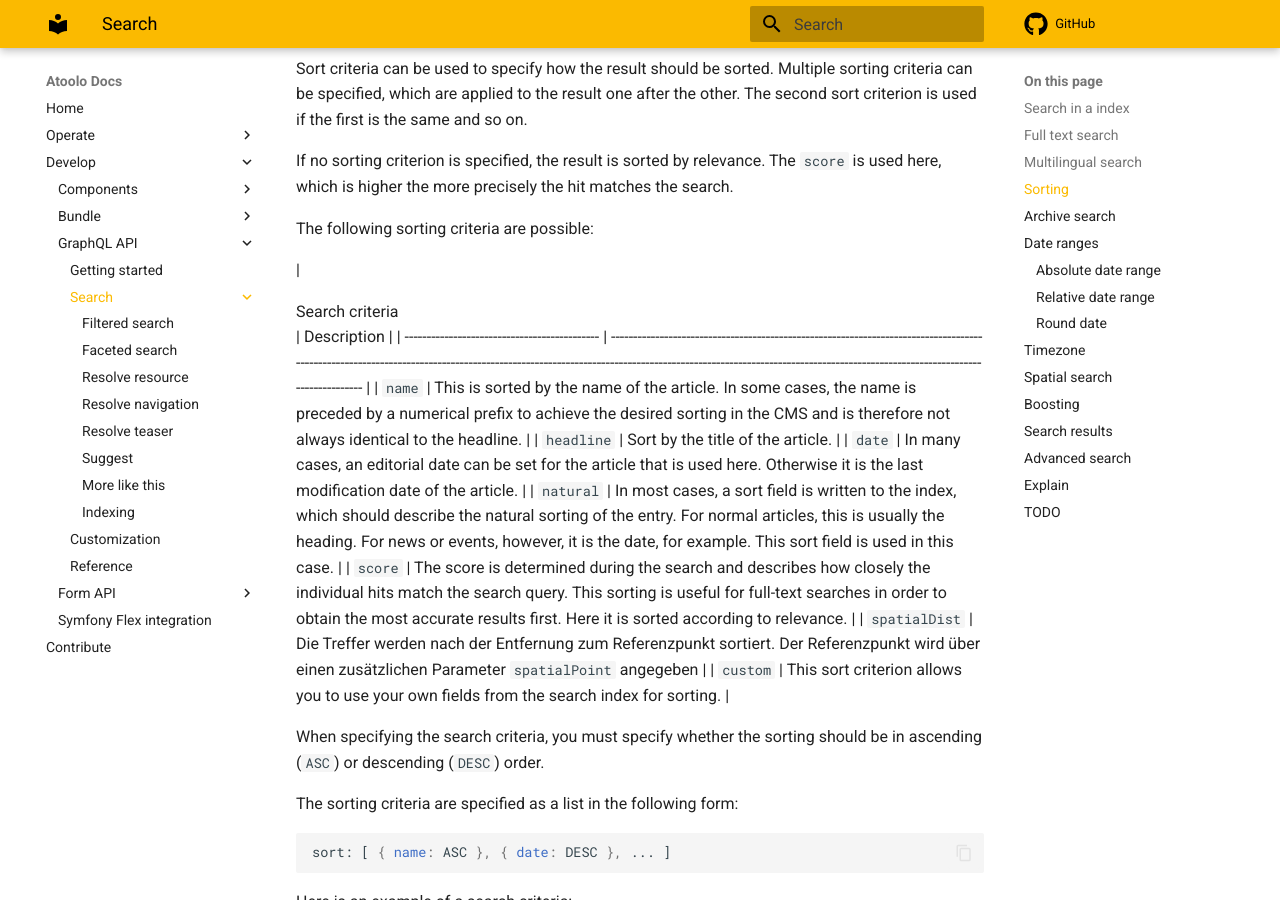
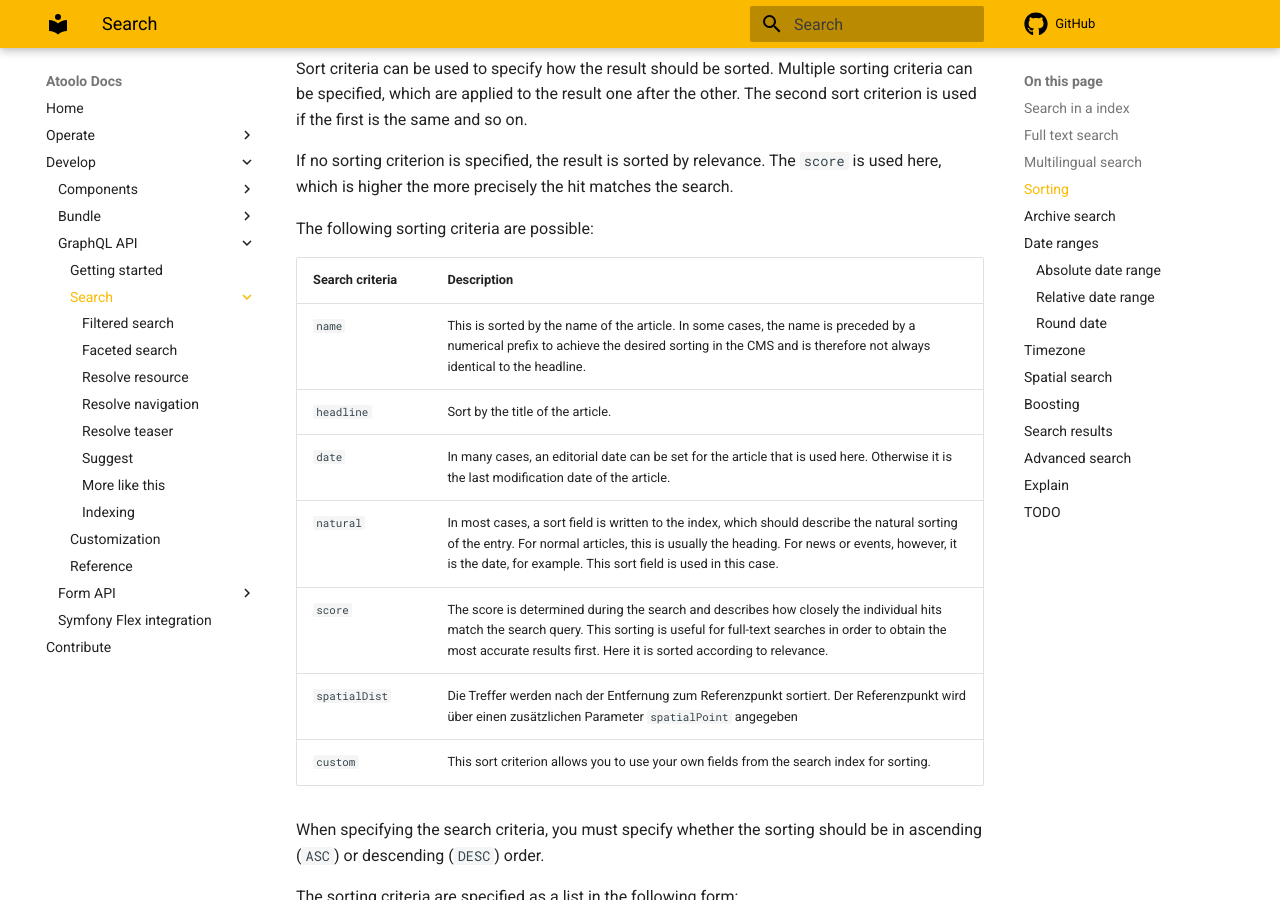
Before and after one commit to sitepark/atoolo-docs, an MkDocs documentation site: the page built from docs/develop/graphql/search/index.md, in a window 1280 px wide and 900 px high, scrolled down 2564 px. Built offline with MkDocs 1.6.1 and Material for MkDocs 9.7.7, drawn with Linux system fonts in a browser that asks for light colours; comment, search, counter and statistics services are not loaded; some of the changed lines change nothing that is shown.

Commit message:
fix: graphql sorting table

```diff
--- a/docs/develop/graphql/search/index.md
+++ b/docs/develop/graphql/search/index.md
@@ -106,16 +106,15 @@ If no sorting criterion is specified, the result is sorted by relevance. The `sc
 
 The following sorting criteria are possible:
 
-| <div style="width:8
-em">Search criteria</div> | Description |
+| <div style="width:8em">Search criteria</div> | Description                                                                                                                                                                                                                                                    |
 | -------------------------------------------- | -------------------------------------------------------------------------------------------------------------------------------------------------------------------------------------------------------------------------------------------------------------- |
-| `name` | This is sorted by the name of the article. In some cases, the name is preceded by a numerical prefix to achieve the desired sorting in the CMS and is therefore not always identical to the headline. |
-| `headline` | Sort by the title of the article. |
-| `date` | In many cases, an editorial date can be set for the article that is used here. Otherwise it is the last modification date of the article. |
-| `natural` | In most cases, a sort field is written to the index, which should describe the natural sorting of the entry. For normal articles, this is usually the heading. For news or events, however, it is the date, for example. This sort field is used in this case. |
-| `score` | The score is determined during the search and describes how closely the individual hits match the search query. This sorting is useful for full-text searches in order to obtain the most accurate results first. Here it is sorted according to relevance. |
-| `spatialDist` | Die Treffer werden nach der Entfernung zum Referenzpunkt sortiert. Der Referenzpunkt wird über einen zusätzlichen Parameter `spatialPoint` angegeben |
-| `custom` | This sort criterion allows you to use your own fields from the search index for sorting. |
+| `name`                                       | This is sorted by the name of the article. In some cases, the name is preceded by a numerical prefix to achieve the desired sorting in the CMS and is therefore not always identical to the headline.                                                          |
+| `headline`                                   | Sort by the title of the article.                                                                                                                                                                                                                              |
+| `date`                                       | In many cases, an editorial date can be set for the article that is used here. Otherwise it is the last modification date of the article.                                                                                                                      |
+| `natural`                                    | In most cases, a sort field is written to the index, which should describe the natural sorting of the entry. For normal articles, this is usually the heading. For news or events, however, it is the date, for example. This sort field is used in this case. |
+| `score`                                      | The score is determined during the search and describes how closely the individual hits match the search query. This sorting is useful for full-text searches in order to obtain the most accurate results first. Here it is sorted according to relevance.    |
+| `spatialDist`                                | Die Treffer werden nach der Entfernung zum Referenzpunkt sortiert. Der Referenzpunkt wird über einen zusätzlichen Parameter `spatialPoint` angegeben                                                                                                           |
+| `custom`                                     | This sort criterion allows you to use your own fields from the search index for sorting.                                                                                                                                                                       |
 
 When specifying the search criteria, you must specify whether the sorting should be in ascending (`ASC`) or descending (`DESC`) order.
 
```
